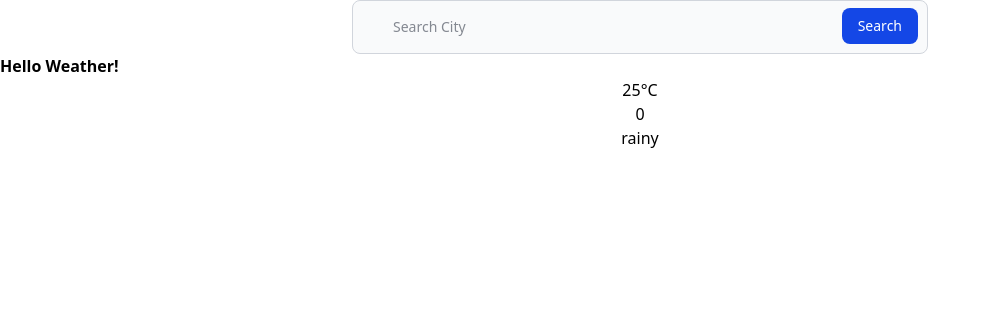
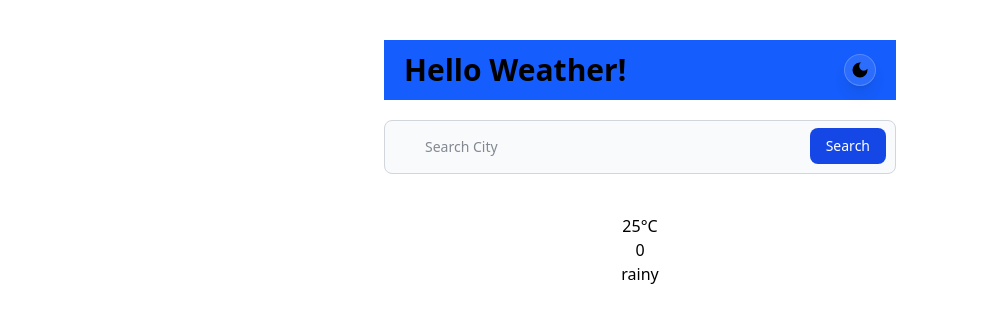
Before and after one commit to Rain44556/Weather-App, a React (Vite) app: page / in a window 1280 px wide. Shown: the top 322 px of the page, without its empty margins (0-990 px from the left). Built offline with nearby package versions, Linux system fonts and the light colour scheme.

Commit message:
add dark and light theme  with Tailwind class-based dark mode

```diff
--- a/index.html
+++ b/index.html
@@ -2,7 +2,7 @@
 <html lang="en">
   <head>
     <meta charset="UTF-8" />
-    <link rel="icon" type="image/svg+xml" href="/vite.svg" />
+    <link rel="icon" type="image/svg+xml" href="/weather-logo.png" />
     <meta name="viewport" content="width=device-width, initial-scale=1.0" />
     <title>Weather App</title>
   </head>
--- a/src/App.jsx
+++ b/src/App.jsx
@@ -7,7 +7,6 @@ function App() {
     <div>
       <Navbar></Navbar>
       <main>
-        <h1 className="font-bold">Hello Weather!</h1>
         <Weather></Weather>
       </main>
     </div>
--- a/src/components/shared/Navbar.jsx
+++ b/src/components/shared/Navbar.jsx
@@ -1,15 +1,15 @@
-import React, { useState } from 'react';
-import { fetchWeather } from '../../redux/weatherAction';
-import { useDispatch } from 'react-redux';
+import React, { useEffect, useState } from "react";
+import { fetchWeather } from "../../redux/weatherAction";
+import { useDispatch } from "react-redux";
+import { MdDarkMode, MdLightMode } from "react-icons/md";
 
 const Navbar = () => {
   const [city, setCity] = useState("");
   const dispatch = useDispatch();
-
+  const [theme, setTheme] = useState(localStorage.theme || "light")
 
   const searchCityName = (e) => {
     e.preventDefault();
-
     const searchCityName = e.target.value;
     setCity(searchCityName);
   };
@@ -21,21 +21,44 @@ const Navbar = () => {
     }
   };
 
+  useEffect(()=>{
+    if (theme === "dark"){
+      document.documentElement.classList.add('dark')
+    }else{
+      document.documentElement.classList.remove('dark');
+    }
+    localStorage.setItem('theme', theme);
+  }, [theme]);
+
   return (
-        <div className='items-center text-center'>
-            <div className="search-city relative max-w-xl mx-auto">
+    <div className=" my-10 ">
+      <div className="flex gap-5 py-3 px-5 items-center max-w-lg mx-auto justify-between mb-5 bg-blue-600 dark:bg-gray-700 dark:text-white">
+        <h1 className="text-2xl sm:text-3xl font-bold">Hello Weather!</h1>
+        <button
+        onClick={()=> setTheme(theme === "light" ? "dark" : "light")}
+        className="border w-8 h-8 rounded-full cursor-pointer
+        bg-white/10 backdrop-blur-md  border-white/20 hover:bg-white/20 focus:outline-none transition-all duration-300 shadow-lg hover:shadow-xl">
+          {theme === "light" ? (
+            <MdDarkMode className="w-5 h-5 mx-auto"/>
+          ) : (
+            <MdLightMode className="w-5 h-5 mx-auto" />
+          )}
+          </button>
+      </div>
+
+      <div className="search-city text-center relative max-w-lg mx-auto">
         <input
           onChange={searchCityName}
           type="search"
           id="search"
-          class="block w-full p-4 ps-10 text-sm text-gray-900 border border-gray-300 rounded-lg bg-gray-50 focus:ring-blue-500 focus:border-blue-500 dark:bg-gray-700 dark:border-gray-600 dark:placeholder-gray-400 dark:text-white dark:focus:ring-blue-500 dark:focus:border-blue-500"
+          className="block w-full p-4 ps-10 text-sm text-gray-900 border border-gray-300 rounded-lg bg-gray-50 focus:ring-blue-500 focus:border-blue-500 dark:bg-gray-700 dark:border-gray-600 dark:placeholder-gray-400 dark:text-white dark:focus:ring-blue-500 dark:focus:border-blue-500"
           placeholder="Search City"
           required
         />
         <button
           onClick={handleSearch}
           type="submit"
-          class="text-white absolute end-2.5 bottom-2.5 bg-blue-700 hover:bg-blue-800 focus:ring-4 focus:outline-none focus:ring-blue-300 font-medium rounded-lg text-sm px-4 py-2 dark:bg-blue-600 dark:hover:bg-blue-700 dark:focus:ring-blue-800"
+          className="text-white absolute end-2.5 bottom-2.5 bg-blue-700 hover:bg-blue-800 focus:ring-4 focus:outline-none focus:ring-blue-300 font-medium rounded-lg text-sm px-4 py-2 dark:bg-blue-600 dark:hover:bg-blue-700 dark:focus:ring-blue-800"
         >
           Search
         </button>
--- a/src/index.css
+++ b/src/index.css
@@ -1 +1,3 @@
 @import "tailwindcss";
+
+@custom-variant dark (&:where(.dark, .dark *));
```
Also changed, not shown: public/weather-logo.png (added). Lines whose indentation alone changed are shown as unchanged.
